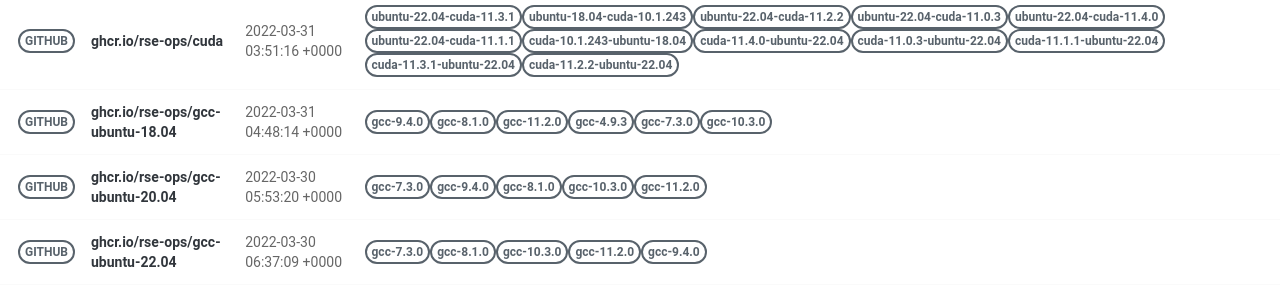
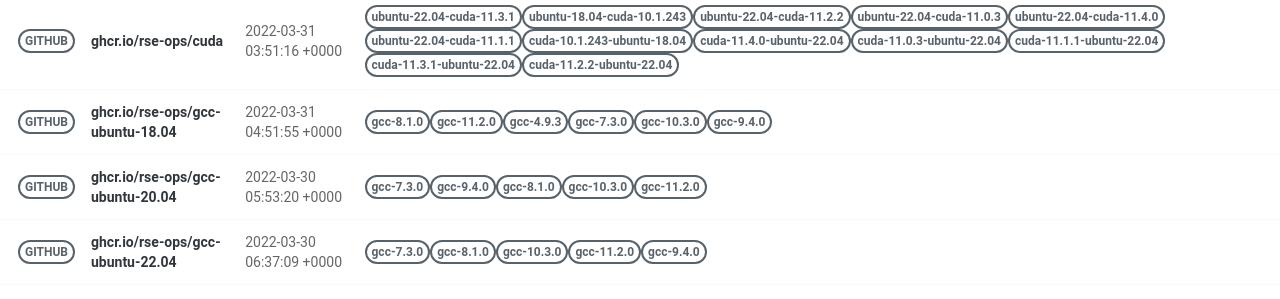
Before and after one commit to rse-ops/docker-images, a Jekyll site: the page built from pages/index.md, in a window 1280 px wide. Shown: the part 502-801 px from the top of the page. Built offline with Jekyll 4.4.1, drawn with Linux system fonts in a browser that asks for light colours; nearby versions of some CDN libraries.

Commit message:
Automated push to update library 2022-03-31

```diff
--- a/_library/ghcr.io-rse-ops-gcc-ubuntu-18.04.md
+++ b/_library/ghcr.io-rse-ops-gcc-ubuntu-18.04.md
@@ -1,14 +1,11 @@
 ---
 layout: container
 name: ghcr.io/rse-ops/gcc-ubuntu-18.04
-updated_at: 2022-03-31 04:48:14.282892
+updated_at: 2022-03-31 04:51:55.025801
 
 
 container_url: https://github.com/orgs/rse-ops/packages/container/package/gcc-ubuntu-18.04
 versions:
- - tag: gcc-9.4.0
-   dockerfile: https://github.com/rse-ops/docker-images/blob/main/ubuntu/gcc/Dockerfile
-   manifest: https://crane.ggcr.dev/manifest/ghcr.io/rse-ops/gcc-ubuntu-18.04:gcc-9.4.0
  - tag: gcc-8.1.0
    dockerfile: https://github.com/rse-ops/docker-images/blob/main/ubuntu/gcc/Dockerfile
    manifest: https://crane.ggcr.dev/manifest/ghcr.io/rse-ops/gcc-ubuntu-18.04:gcc-8.1.0
```
Also changed, not shown: other parts of _library/ghcr.io-rse-ops-gcc-ubuntu-18.04.md (+3 -0 lines).
